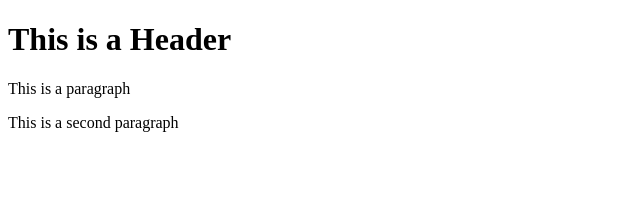
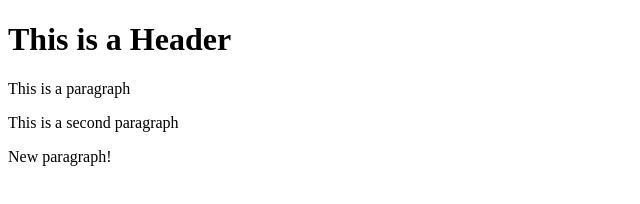
Before and after one commit to flamda/git-test, a website: page index.html in a window 1280 px wide. Shown: the whole page, without its empty margins (0-640 px from the left). Drawn offline with Linux system fonts and the light colour scheme.

Commit message:
fourth commit

```diff
--- a/index.html
+++ b/index.html
@@ -6,5 +6,6 @@
         <h1>This is a Header</h1>
         <p>This is a paragraph</p>
         <p>This is a second paragraph</p>
+        <p>New paragraph!</p>
     </body>
 </html>
```
Also changed, not shown: package.json (added, +24 -0 lines), 2 other files.
